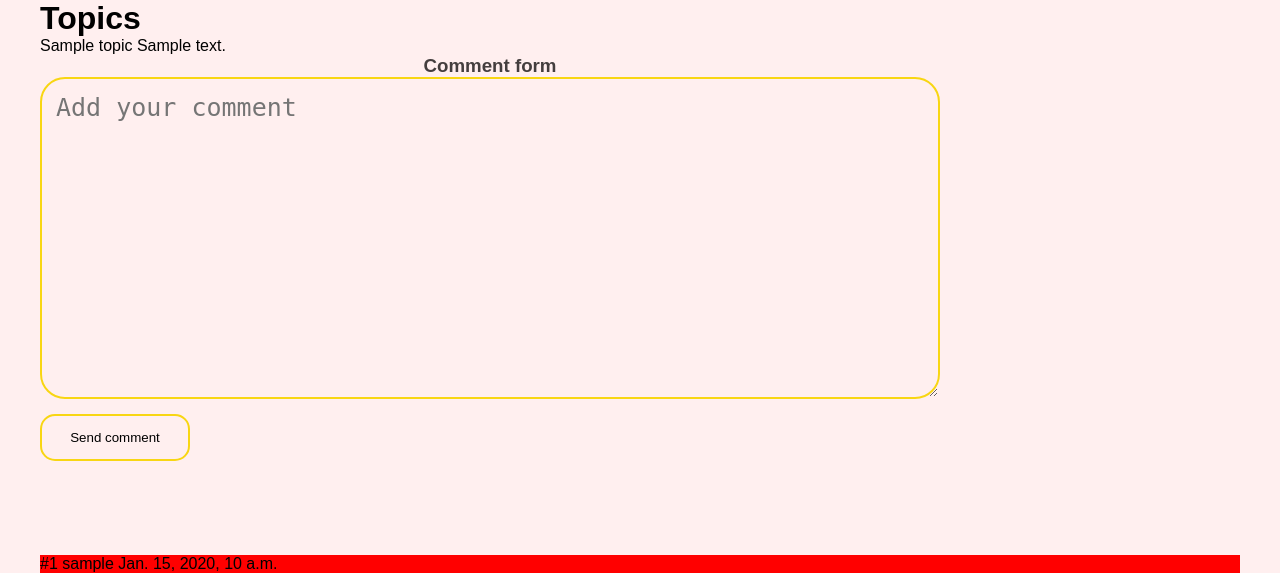
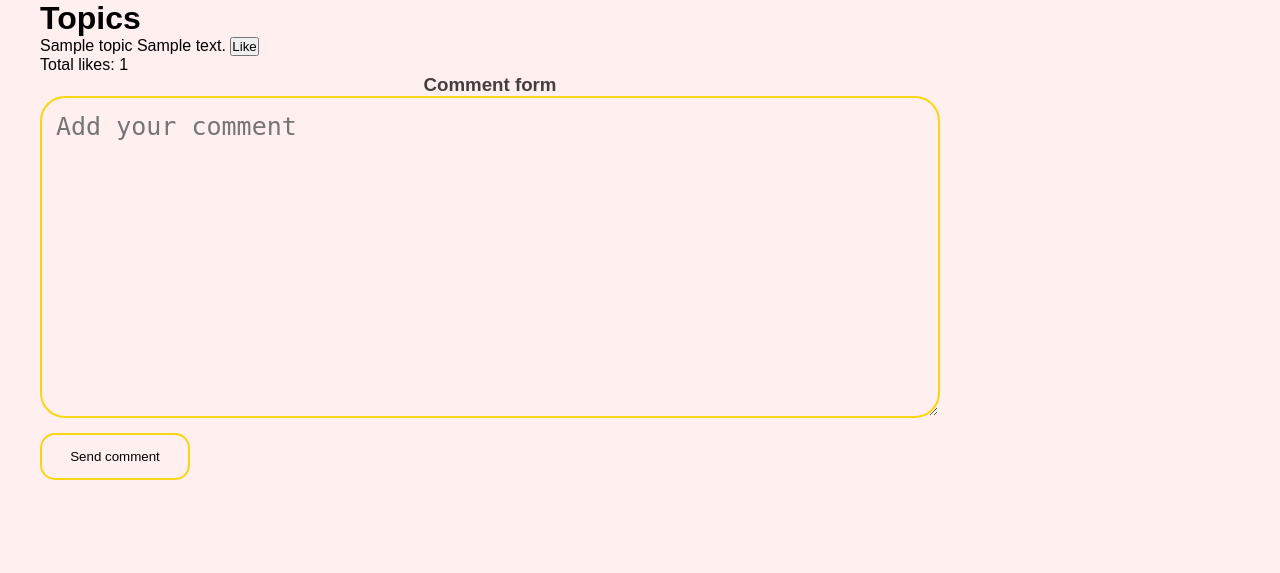
Before and after one commit to Avaaren/sewing_site, a Django app: a page that uses mastering/help/templates/help/topic_detail.html in a window 1280 px wide. Shown: the part 250-823 px from the top of the page. Run offline with Django 3.2, Linux system fonts and the light colour scheme; tables that the repository leaves empty hold one stand-in row (values such as "Sample post"); parts of the project's set-up code (start-up, migrations or seed data) failed here and were passed over; some libraries are stand-ins or nearby versions.

Commit message:
Added like button in forum topic`s page

```diff
--- a/mastering/help/models.py
+++ b/mastering/help/models.py
@@ -15,6 +15,7 @@ class Topic(models.Model):
     topic_text = models.TextField(max_length=1024)
     created = models.DateTimeField(default=timezone.now)
     updated = models.DateTimeField(auto_now=True)
+    likes = models.ManyToManyField(User, related_name='likes')
 
     class Meta:
         ordering =['-created']
--- a/mastering/help/templates/help/forum.html
+++ b/mastering/help/templates/help/forum.html
@@ -18,6 +18,7 @@
                 {{ topic.topic_text|truncatewords:50 }} <a href="{{ topic.get_absolute_url }}">Читать далее <i class="fas fa-angle-right"></i><i class="fas fa-angle-right"></i><i class="fas fa-angle-right"></i></a>
 
             </p>
+            <p class='like'>Likes: {{ topic.likes.count }}</p>
         </div>
         {% empty %}
             <h2>No topics yet</h2>
--- a/mastering/help/templates/help/topic_detail.html
+++ b/mastering/help/templates/help/topic_detail.html
@@ -1,14 +1,18 @@
 {% extends 'landing/base.html' %}
 {% load static %}
+
 {% block title %}Help{% endblock %}
 {% block content %}
 <link rel="stylesheet" href="{% static 'help/css/detail.css' %}" />
 <h1>Topics</h1>
-
 {{ topic.title }}
 {{ topic.topic_text }}
 
-
+<button class='like-button' , data-likes='{{ topic.likes.count }}' ,
+    data-action='{% if request.user in topic.likes.all %}un{% endif %}liked'>
+    Like
+</button>
+<p>Total likes: <span id='like'>{{ topic.likes.count }}</span></p>
 <div class="comments">
     <form class='comment-form' action="." method="POST">
         <h3>Comment form</h3>
@@ -29,6 +33,28 @@
 
     </div>
     {% endfor %}
+
 </div>
 
+<script src="https://code.jquery.com/jquery-3.4.1.min.js"
+    integrity="sha256-CSXorXvZcTkaix6Yvo6HppcZGetbYMGWSFlBw8HfCJo=" crossorigin="anonymous"></script>
+
+<script>$('button.like-button').click(function () {
+        $.post(
+            "{% url 'help:like' topic.pk  %}",
+            {
+                csrfmiddlewaretoken: '{{ csrf_token }}'
+            }
+        );
+        if ($(this).attr('data-action') == 'liked') {
+            let previous_likes = parseInt($('#like').text());
+            $('#like').text(previous_likes + 1);
+            $('button.like-button').attr('data-action', $('button.like-button').attr('data-action') == 'unliked' ? 'liked' : 'unliked')
+        }
+        else {
+            let previous_likes = parseInt($('#like').text());
+            $('#like').text(previous_likes - 1);
+            $('button.like-button').attr('data-action', $('button.like-button').attr('data-action') == 'liked' ? 'unliked' : 'liked')
+        }
+    });</script>
 {% endblock %}
--- a/mastering/help/urls.py
+++ b/mastering/help/urls.py
@@ -7,5 +7,5 @@ urlpatterns = [
     path('forum/', views.TopicListView.as_view(), name='topic_list'),
     path('forum/<int:year>/<int:month>/<int:day>/<slug:slug>/', views.TopicDetailView.as_view(), name='topic_detail'),
     path('forum/new/', views.TopicCreateView.as_view(), name='new_topic'),
-
+    path('forum/<int:pk>/like', views.likes, name='like'),
 ]
--- a/mastering/help/views.py
+++ b/mastering/help/views.py
@@ -36,11 +36,7 @@ class TopicDetailView(DetailView, CreateView):
         comment.author = request.user
         comment.topic = topic
         comment.save()
-        # Maybe something better?
-        return redirect(reverse('help:topic_detail', kwargs={'slug': slug,
-                                                             'year': year,
-                                                             'month': month,
-                                                              'day': day}))
+        return redirect(topic.get_absolute_url())
     # Overriding default get_object to get topic with custom parameters
     def get_object(self):
         slug = self.kwargs.get('slug')
@@ -69,3 +65,12 @@ class TopicCreateView(CreateView):
         instance.slug = slugify(instance.title)
         instance.save()
         return super().form_valid(form)
+
+def likes(request, pk):
+    topic = get_object_or_404(Topic, pk=pk)
+
+    if request.user in topic.likes.all():
+        topic.likes.remove(request.user)
+    else:
+        topic.likes.add(request.user)
+    return redirect(topic.get_absolute_url())
```
Also changed, not shown: mastering/help/migrations/0003_topic_likes.py (added), mastering/static/help/scripts/help.js (added).
